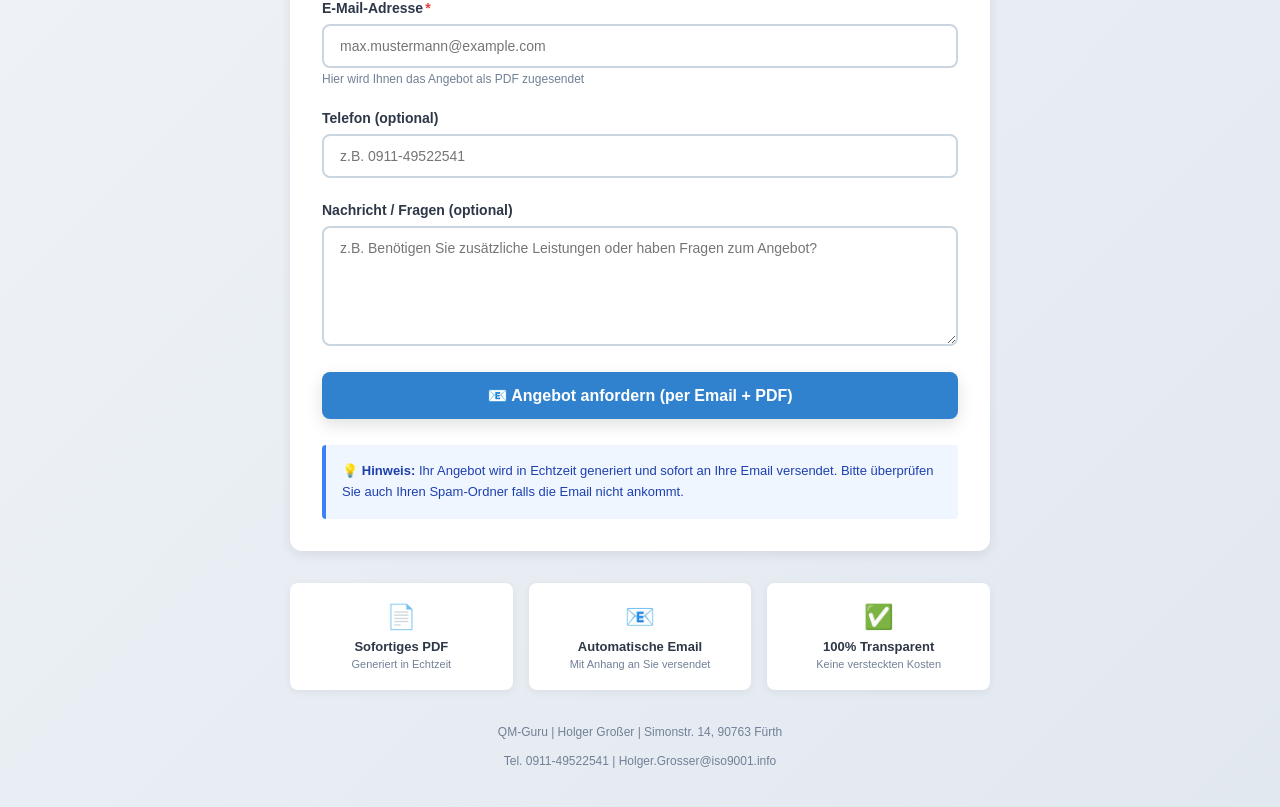
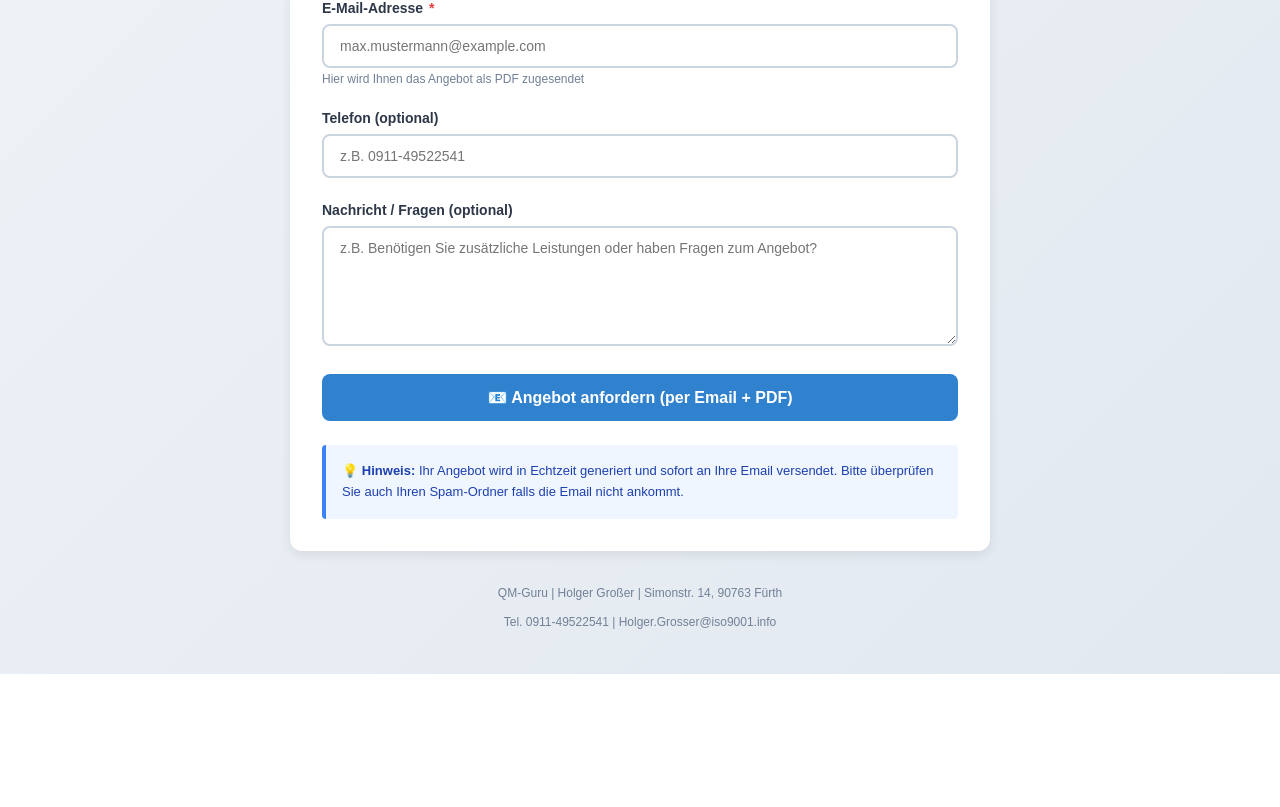
Before and after one commit to holgergrosser-hub/qm-guru-angebote, a React (Vite) app: page / in a window 1280 px wide. Shown: the part 449-1256 px from the top of the page. After the commit the page ends 1123 px from the top, so only its background shows below. Built offline with nearby package versions, Linux system fonts and the light colour scheme.

Commit message:
Refactor App component and improve data handling
Removed unused styles and improved validation logic. Updated fetch request to use JSON content type and added console logs for debugging.

```diff
--- a/src/App.jsx
+++ b/src/App.jsx
@@ -1,5 +1,6 @@
 import React, { useState } from 'react';
 
+// DEINE SCRIPT URL - UPDATE FALLS NEUE DEPLOYMENT
 const SCRIPT_URL = 'https://script.google.com/macros/s/AKfycbwMKws9R01jbCgJHYrSz9SUPgAM_JjdVzfzWdUK1rtJ2sQb5HEKTvUBhFvlBerwnE_kiQ/exec';
 
 const styles = {
@@ -28,9 +29,6 @@ const styles = {
     display: 'flex',
     alignItems: 'center',
     gap: '12px',
-  },
-  headerIcon: {
-    fontSize: '32px',
   },
   headerDesc: {
     fontSize: '16px',
@@ -67,9 +65,6 @@ const styles = {
     boxSizing: 'border-box',
     fontFamily: 'Arial, sans-serif',
     transition: 'border-color 0.2s',
-  },
-  inputFocus: {
-    borderColor: '#3182ce',
   },
   textarea: {
     width: '100%',
@@ -114,10 +109,6 @@ const styles = {
   buttonSuccess: {
     background: '#38a169',
     color: 'white',
-  },
-  buttonHover: {
-    transform: 'translateY(-2px)',
-    boxShadow: '0 6px 16px rgba(0,0,0,0.12)',
   },
   errorBox: {
     background: '#fff5f5',
@@ -167,33 +158,6 @@ const styles = {
     color: '#718096',
     lineHeight: '1.8',
   },
-  footerGrid: {
-    display: 'grid',
-    gridTemplateColumns: 'repeat(3, 1fr)',
-    gap: '16px',
-    marginTop: '32px',
-  },
-  footerCard: {
-    background: 'white',
-    borderRadius: '8px',
-    boxShadow: '0 2px 8px rgba(0,0,0,0.06)',
-    padding: '20px',
-    textAlign: 'center',
-  },
-  footerCardIcon: {
-    fontSize: '24px',
-    marginBottom: '8px',
-  },
-  footerCardTitle: {
-    fontSize: '13px',
-    fontWeight: '600',
-    color: '#2d3748',
-    marginBottom: '4px',
-  },
-  footerCardDesc: {
-    fontSize: '11px',
-    color: '#718096',
-  },
 };
 
 export default function App() {
@@ -205,7 +169,7 @@ export default function App() {
     nachricht: ''
   });
 
-  const [status, setStatus] = useState('idle');
+  const [status, setStatus] = useState('idle'); // idle, loading, success, error
   const [errorMsg, setErrorMsg] = useState('');
   const [focusedField, setFocusedField] = useState(null);
 
@@ -220,7 +184,8 @@ export default function App() {
   const handleSubmit = async (e) => {
     e.preventDefault();
 
-    if (!formData.unternehmensname || !formData.email || !formData.ansprechpartner) {
+    // Validierung
+    if (!formData.unternehmensname.trim() || !formData.email.trim() || !formData.ansprechpartner.trim()) {
       setErrorMsg('Bitte füllen Sie Unternehmensname, Ansprechpartner und Email aus');
       return;
     }
@@ -229,25 +194,36 @@ export default function App() {
     setErrorMsg('');
 
     try {
-      console.log('Sende Daten an:', SCRIPT_URL);
+      // Daten vorbereiten
+      const payload = {
+        unternehmensname: formData.unternehmensname.trim(),
+        ansprechpartner: formData.ansprechpartner.trim(),
+        email: formData.email.trim(),
+        telefon: formData.telefon.trim() || 'nicht angegeben',
+        nachricht: formData.nachricht.trim() || 'keine'
+      };
 
+      console.log('=== SEND DATA ===');
+      console.log('URL:', SCRIPT_URL);
+      console.log('Payload:', JSON.stringify(payload, null, 2));
+
+      // METHOD 1: Standard fetch mit JSON
       const response = await fetch(SCRIPT_URL, {
         method: 'POST',
         mode: 'no-cors',
         headers: {
-          'Content-Type': 'text/plain',
+          'Content-Type': 'application/json; charset=utf-8',
         },
-        body: JSON.stringify({
-          unternehmensname: formData.unternehmensname,
-          ansprechpartner: formData.ansprechpartner,
-          email: formData.email,
-          telefon: formData.telefon || 'nicht angegeben',
-          nachricht: formData.nachricht || 'keine'
-        })
+        body: JSON.stringify(payload)
       });
 
+      console.log('Response erhalten');
+
+      // Bei no-cors können wir Response nicht lesen
+      // Aber wenn wir bis hier kommen, wurde die Anfrage gesendet
       setStatus('success');
 
+      // Reset form
       setTimeout(() => {
         setFormData({
           unternehmensname: '',
@@ -257,12 +233,13 @@ export default function App() {
           nachricht: ''
         });
         setStatus('idle');
+        setErrorMsg('');
       }, 5000);
 
     } catch (err) {
-      console.error('Fehler:', err);
+      console.error('❌ FETCH ERROR:', err);
       setStatus('error');
-      setErrorMsg('Es gab einen Fehler beim Versenden. Bitte später erneut versuchen.');
+      setErrorMsg(`Fehler beim Senden: ${err.message}`);
     }
   };
 
@@ -273,8 +250,7 @@ export default function App() {
         {/* Header */}
         <div style={styles.headerBox}>
           <div style={styles.headerTitle}>
-            <span style={styles.headerIcon}>📋</span>
-            Angebot anfordern
+            📋 Angebot anfordern
           </div>
           <p style={styles.headerDesc}>
             Füllen Sie das Formular aus und erhalten Sie Ihr individuelles Angebot sofort per Email als PDF.
@@ -287,8 +263,7 @@ export default function App() {
           {/* Unternehmensname */}
           <div style={styles.formGroup}>
             <label style={styles.label}>
-              Unternehmensname
-              <span style={styles.required}>*</span>
+              Unternehmensname <span style={styles.required}>*</span>
             </label>
             <input
               type="text"
@@ -300,7 +275,7 @@ export default function App() {
               placeholder="z.B. ABC Consulting GmbH"
               style={{
                 ...styles.input,
-                ...(focusedField === 'unternehmensname' ? styles.inputFocus : {})
+                borderColor: focusedField === 'unternehmensname' ? '#3182ce' : '#cbd5e0'
               }}
               required
             />
@@ -309,8 +284,7 @@ export default function App() {
           {/* Ansprechpartner */}
           <div style={styles.formGroup}>
             <label style={styles.label}>
-              Ansprechpartner
-              <span style={styles.required}>*</span>
+              Ansprechpartner <span style={styles.required}>*</span>
             </label>
             <input
               type="text"
@@ -322,7 +296,7 @@ export default function App() {
               placeholder="z.B. Max Mustermann"
               style={{
                 ...styles.input,
-                ...(focusedField === 'ansprechpartner' ? styles.inputFocus : {})
+                borderColor: focusedField === 'ansprechpartner' ? '#3182ce' : '#cbd5e0'
               }}
               required
             />
@@ -331,8 +305,7 @@ export default function App() {
           {/* Email */}
           <div style={styles.formGroup}>
             <label style={styles.label}>
-              E-Mail-Adresse
-              <span style={styles.required}>*</span>
+              E-Mail-Adresse <span style={styles.required}>*</span>
             </label>
             <input
               type="email"
@@ -344,7 +317,7 @@ export default function App() {
               placeholder="max.mustermann@example.com"
               style={{
                 ...styles.input,
-                ...(focusedField === 'email' ? styles.inputFocus : {})
+                borderColor: focusedField === 'email' ? '#3182ce' : '#cbd5e0'
               }}
               required
             />
@@ -368,7 +341,7 @@ export default function App() {
               placeholder="z.B. 0911-49522541"
               style={{
                 ...styles.input,
-                ...(focusedField === 'telefon' ? styles.inputFocus : {})
+                borderColor: focusedField === 'telefon' ? '#3182ce' : '#cbd5e0'
               }}
             />
           </div>
@@ -387,7 +360,7 @@ export default function App() {
               placeholder="z.B. Benötigen Sie zusätzliche Leistungen oder haben Fragen zum Angebot?"
               style={{
                 ...styles.textarea,
-                ...(focusedField === 'nachricht' ? styles.inputFocus : {})
+                borderColor: focusedField === 'nachricht' ? '#3182ce' : '#cbd5e0'
               }}
             />
           </div>
@@ -408,17 +381,6 @@ export default function App() {
               ...styles.button,
               ...(status === 'loading' ? styles.buttonLoading : styles.buttonIdle),
               ...(status === 'success' ? styles.buttonSuccess : {}),
-              ...(status !== 'loading' && status !== 'error' ? styles.buttonHover : {})
-            }}
-            onMouseEnter={(e) => {
-              if (status !== 'loading' && status !== 'error') {
-                e.target.style.transform = 'translateY(-2px)';
-                e.target.style.boxShadow = '0 6px 16px rgba(0,0,0,0.12)';
-              }
-            }}
-            onMouseLeave={(e) => {
-              e.target.style.transform = 'none';
-              e.target.style.boxShadow = 'none';
             }}
           >
             {status === 'loading' && '⏳ Wird verarbeitet...'}
@@ -444,25 +406,6 @@ export default function App() {
           </div>
         </form>
 
-        {/* Footer Grid */}
-        <div style={styles.footerGrid}>
-          <div style={styles.footerCard}>
-            <div style={styles.footerCardIcon}>📄</div>
-            <div style={styles.footerCardTitle}>Sofortiges PDF</div>
-            <div style={styles.footerCardDesc}>Generiert in Echtzeit</div>
-          </div>
-          <div style={styles.footerCard}>
-            <div style={styles.footerCardIcon}>📧</div>
-            <div style={styles.footerCardTitle}>Automatische Email</div>
-            <div style={styles.footerCardDesc}>Mit Anhang an Sie versendet</div>
-          </div>
-          <div style={styles.footerCard}>
-            <div style={styles.footerCardIcon}>✅</div>
-            <div style={styles.footerCardTitle}>100% Transparent</div>
-            <div style={styles.footerCardDesc}>Keine versteckten Kosten</div>
-          </div>
-        </div>
-
         {/* Footer */}
         <div style={styles.footer}>
           <p style={{ margin: '0' }}>QM-Guru | Holger Großer | Simonstr. 14, 90763 Fürth</p>
```
